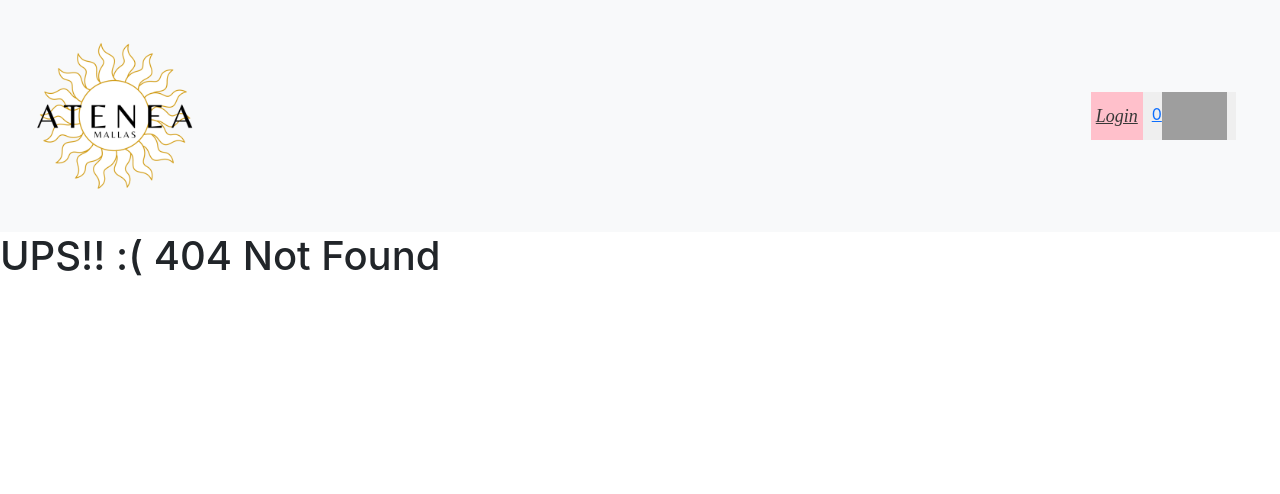
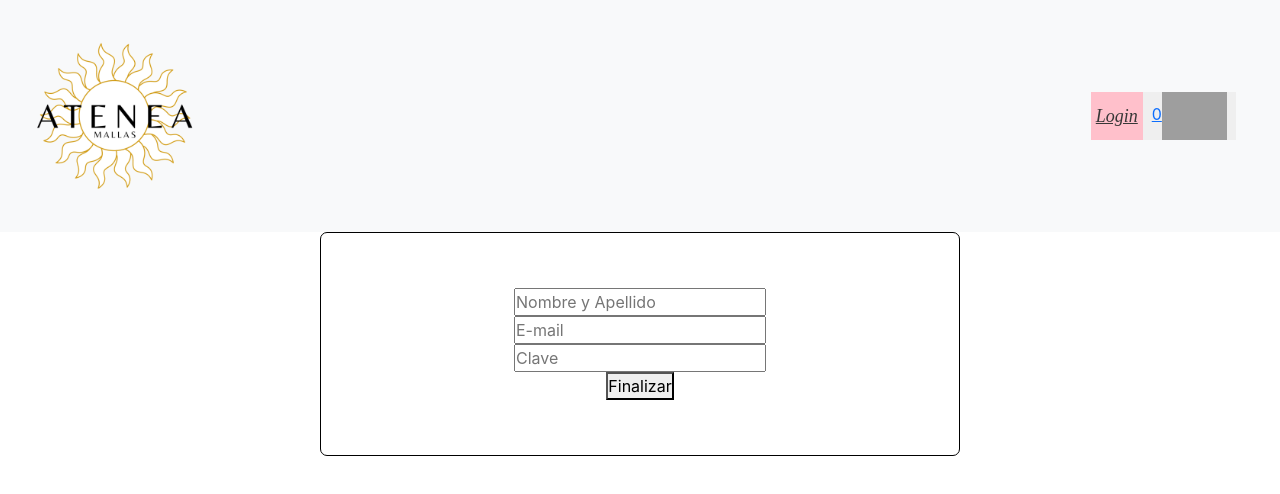
Before and after one commit to Fuentes-Cristian/Atenea-Mallas, a React (Create React App) app: page /checkout in a window 1280 px wide. Before the commit this address had no page. Shown: the top 494 px of the page. Built offline with nearby package versions, Linux system fonts and the light colour scheme; grey boxes are pictures that could not be loaded.

Commit message:
terminar proyecto

```diff
--- a/src/App.css
+++ b/src/App.css
@@ -469,3 +469,19 @@ border: 0px solid;
   width: 100px;
   margin: 1rem;
 }
+
+.checkout{
+  display: flex;
+  justify-content: center;
+}
+
+.formCheck{
+  display: flex;
+  justify-content: center;
+  align-items: center;
+  flex-direction: column;
+  border: 1px solid black;
+  width: 50%;
+  border-radius: 7px;
+  height: 14rem;
+}
--- a/src/App.js
+++ b/src/App.js
@@ -3,11 +3,14 @@ import Navbar from './componentes/Navbar/Navbar';
 import Login from './componentes/Login/Login.jsx';
 import Carrito from './componentes/carrito/Carrito';
 import Error404 from './componentes/404/Error404';
+import {  } from "./componentes/checkout/Checkout";
 import ItemListContainer from './componentes/ItemListContainer/ItemListContainer';
 import { BrowserRouter as Router, Routes,  Route, BrowserRouter } from 'react-router-dom'
 import ItemDetailContainer from './componentes/ItemDetailCiontainer/ItemDetailContainer';
 import CarritoProvider from './context/CarritoContext';
 import './firebase/Index'
+import { Checkout } from './componentes/checkout/Checkout';
+
 
 
 function App() {
@@ -23,6 +26,8 @@ function App() {
                               <Route path='/Carrito' element = {<Carrito/>} />
                               <Route path='*' element = {<Error404/>} />
                               <Route path='/Item/detail/:id' element = {<ItemDetailContainer/>} />
+                              <Route path='/checkout' element = {<Checkout/>} />
+
                        </Routes>
                   </BrowserRouter>
         </CarritoProvider>
--- a/src/componentes/CarritoItem/CarritoItem.jsx
+++ b/src/componentes/CarritoItem/CarritoItem.jsx
@@ -1,11 +1,10 @@
 import { useContext } from "react";
 import { CarritoContext } from "../../context/CarritoContext";
-import Carrito from "../carrito/Carrito";
 
 
 const CarritoItem = ({ id, titulo, precio, img , itemCarrito}) => {
 
-    const {borrarItem, totalprecio} = useContext(CarritoContext)
+    const {borrarItem} = useContext(CarritoContext)
 
 
 
--- a/src/componentes/ItemDetail/ItemDetail.jsx
+++ b/src/componentes/ItemDetail/ItemDetail.jsx
@@ -27,7 +27,7 @@ const ItemDetail = ({Datos } ) => {
                       prodCarrito
                       ?
                       <div className="cajaLinkDetalle">
-                        <button className='linkCompraDetalle'><Link to={'/carrito'}>terminar compra</Link></button>
+                        <button className='linkCompraDetalle'><Link to={'/Checkout'}>terminar compra</Link></button>
                       </div>
 
                       :<Contador agregadoAlCarrito = {agregadoAlCarrito} inicio = {0} stock = {5} />
--- /dev/null
+++ b/src/componentes/checkout/Checkout.jsx
@@ -0,0 +1,24 @@
+import React from 'react'
+
+export const Checkout = () => {
+
+  return (
+    <div className='checkout'>
+        <div className='formCheck'>
+            <div>
+                <input type="text" name="" id="nombre" placeholder='Nombre y Apellido' />
+            </div>
+            <div>
+                <input type="text" placeholder='E-mail' />
+            </div>
+            <div>
+                <input type="text"  placeholder='Clave'/>
+            </div>
+
+            <div>
+                <button type='submit' id='enviar'>Finalizar</button>
+            </div>
+        </div>
+    </div>
+  )
+}
--- a/src/context/CarritoContext.jsx
+++ b/src/context/CarritoContext.jsx
@@ -5,7 +5,6 @@ export const CarritoContext = createContext('')
 const CarritoProvider = ({children}) => {
 
   const [carrito, setCarrito] = useState([])
-
 
   const borrarItem = (id) =>{setCarrito(carrito.filter((itemCarrito) => itemCarrito.id !== id))}
 
```
